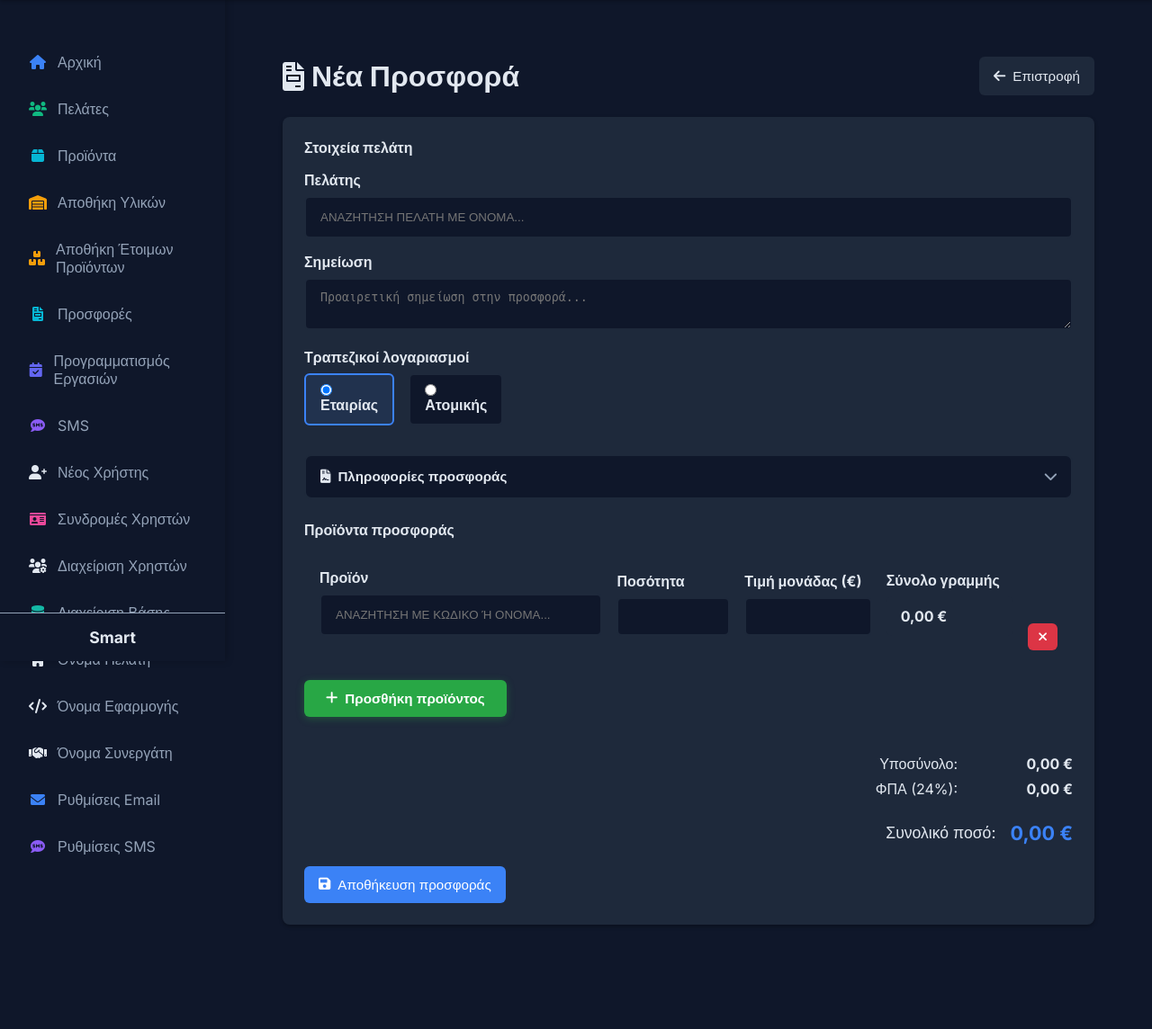
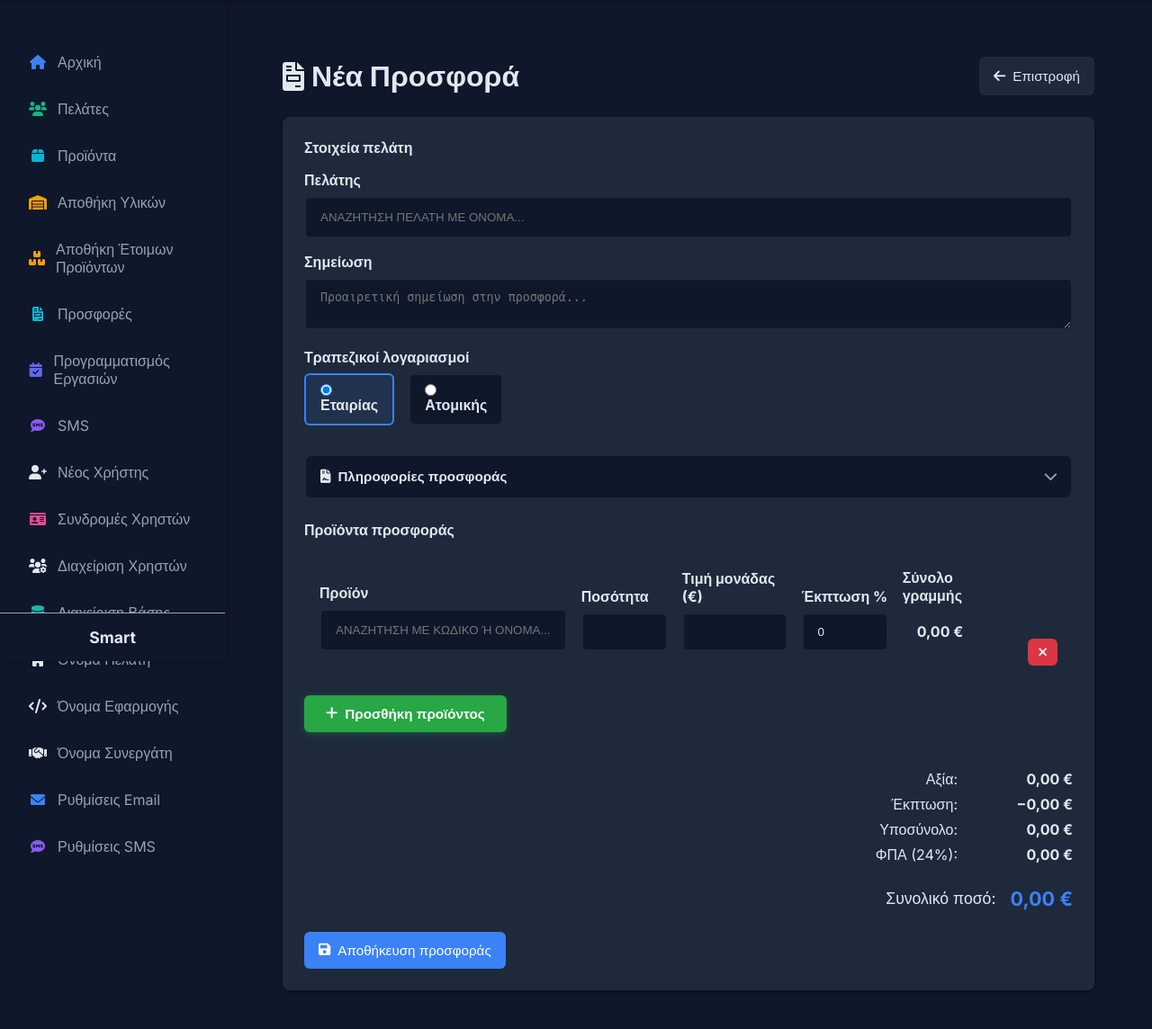
Before and after one commit to vaingr/fotodiakosmos, a Django app: page /products/offers/create/ in a window 1280 px wide. Shown: the part 65-1209 px from the top of the page at 90% size. Before the commit the page ends 1093 px from the top, so only its background shows below. Run offline with Django 5.2, Linux system fonts and the light colour scheme; the visitor is signed in with stand-in values (Sample User, id 1); data comes from the database, SQL or seed files in the repository; data that the repository does not hold is empty.

Commit message:
add discount

```diff
--- a/products/admin.py
+++ b/products/admin.py
@@ -6,6 +6,7 @@
 class OfferItemInline(admin.TabularInline):
     model = OfferItem
     extra = 0
+    fields = ('product', 'quantity', 'unit_price', 'discount_percent')
 
 
 @admin.register(Offer)
--- a/products/forms.py
+++ b/products/forms.py
@@ -585,11 +585,12 @@
 
     class Meta:
         model = OfferItem
-        fields = ['product', 'quantity', 'unit_price']
+        fields = ['product', 'quantity', 'unit_price', 'discount_percent']
         labels = {
             'product': 'Προϊόν',
             'quantity': 'Ποσότητα',
             'unit_price': 'Τιμή μονάδας (€)',
+            'discount_percent': 'Έκπτωση %',
         }
         widgets = {
             'product': forms.Select(attrs={'class': 'offer-product-select'}),
@@ -602,6 +603,13 @@
                 'class': 'form-control offer-price-input',
                 'min': 0,
                 'step': '0.01',
+            }),
+            'discount_percent': forms.NumberInput(attrs={
+                'class': 'form-control offer-discount-input',
+                'min': 0,
+                'max': 100,
+                'step': '0.01',
+                'placeholder': '0',
             }),
         }
 
@@ -618,8 +626,18 @@
         self.fields['product'].error_messages['required'] = 'Επιλέξτε προϊόν.'
         self.fields['quantity'].error_messages['required'] = 'Η ποσότητα είναι υποχρεωτική.'
         self.fields['unit_price'].error_messages['required'] = 'Η τιμή είναι υποχρεωτική.'
+        self.fields['discount_percent'].required = False
+        self.fields['discount_percent'].initial = 0
+        self.fields['discount_percent'].error_messages['min_value'] = 'Η έκπτωση δεν μπορεί να είναι αρνητική.'
+        self.fields['discount_percent'].error_messages['max_value'] = 'Η έκπτωση δεν μπορεί να είναι πάνω από 100%.'
         if not self.instance.pk:
             self.empty_permitted = True
+
+    def clean_discount_percent(self):
+        value = self.cleaned_data.get('discount_percent')
+        if value in (None, ''):
+            return 0
+        return value
 
     def has_changed(self):
         if self.instance.pk:
--- a/products/models.py
+++ b/products/models.py
@@ -1,5 +1,11 @@
-from django.core.validators import MinValueValidator
+from decimal import Decimal, ROUND_HALF_UP
+
+from django.core.validators import MaxValueValidator, MinValueValidator
 from django.db import models
+
+
+def _money(value):
+    return Decimal(value).quantize(Decimal('0.01'), rounding=ROUND_HALF_UP)
 
 
 class FinishedProduct(models.Model):
@@ -282,11 +288,29 @@
 
     def recalculate_total(self):
         total = sum(
-            (item.quantity * item.unit_price)
-            for item in OfferItem.objects.filter(offer_id=self.pk)
+            (item.line_total for item in OfferItem.objects.filter(offer_id=self.pk)),
+            Decimal('0.00'),
         )
-        self.total_amount = total
+        self.total_amount = _money(total)
         self.save(update_fields=['total_amount'])
+
+    @property
+    def has_discount(self):
+        return any((item.discount_percent or 0) > 0 for item in self.items.all())
+
+    @property
+    def gross_subtotal_amount(self):
+        return sum(
+            (item.gross_line_total for item in self.items.all()),
+            Decimal('0.00'),
+        )
+
+    @property
+    def discount_total_amount(self):
+        return sum(
+            (item.discount_amount for item in self.items.all()),
+            Decimal('0.00'),
+        )
 
     @property
     def subtotal_amount(self):
@@ -334,6 +358,13 @@
         validators=[MinValueValidator(0)],
         verbose_name='Τιμή μονάδας',
     )
+    discount_percent = models.DecimalField(
+        max_digits=5,
+        decimal_places=2,
+        default=0,
+        validators=[MinValueValidator(0), MaxValueValidator(100)],
+        verbose_name='Έκπτωση %',
+    )
 
     class Meta:
         verbose_name = 'Γραμμή προσφοράς'
@@ -344,8 +375,19 @@
         return f'{self.product.name} x {self.quantity}'
 
     @property
+    def gross_line_total(self):
+        return _money(Decimal(self.quantity) * self.unit_price)
+
+    @property
+    def discount_amount(self):
+        percent = self.discount_percent or Decimal('0')
+        if percent <= 0:
+            return Decimal('0.00')
+        return _money(self.gross_line_total * percent / Decimal('100'))
+
+    @property
     def line_total(self):
-        return self.quantity * self.unit_price
+        return self.gross_line_total - self.discount_amount
 
 
 class OfferSettings(models.Model):
--- a/products/templates/products/offer_form.html
+++ b/products/templates/products/offer_form.html
@@ -150,7 +150,7 @@
 }
 .offer-row-fields {
     display: grid;
-    grid-template-columns: 2fr 0.8fr 0.9fr 0.9fr auto;
+    grid-template-columns: 2fr 0.7fr 0.85fr 0.7fr 0.9fr auto;
     gap: 1rem;
     align-items: end;
 }
@@ -404,6 +404,13 @@
                             <div class="error-message">{{ item_form.unit_price.errors.0 }}</div>
                             {% endif %}
                         </div>
+                        <div class="form-group discount-field">
+                            <label>{{ item_form.discount_percent.label }}</label>
+                            {{ item_form.discount_percent }}
+                            {% if item_form.discount_percent.errors %}
+                            <div class="error-message">{{ item_form.discount_percent.errors.0 }}</div>
+                            {% endif %}
+                        </div>
                         <div class="form-group total-field">
                             <label>Σύνολο γραμμής</label>
                             <div class="line-total-display">{% if item_form.instance.pk %}{{ item_form.instance.line_total|floatformat:2 }} €{% else %}0,00 €{% endif %}</div>
@@ -435,6 +442,14 @@
             {% endif %}
 
             <div class="offer-totals-panel">
+                <div class="offer-total-line" id="offerGrossLine"{% if not offer or not offer.has_discount %} hidden{% endif %}>
+                    <span>Αξία:</span>
+                    <strong id="offerGrossTotal">{% if offer %}{{ offer.gross_subtotal_amount|floatformat:2 }} €{% else %}0,00 €{% endif %}</strong>
+                </div>
+                <div class="offer-total-line" id="offerDiscountLine"{% if not offer or not offer.has_discount %} hidden{% endif %}>
+                    <span>Έκπτωση:</span>
+                    <strong id="offerDiscountTotal">{% if offer %}−{{ offer.discount_total_amount|floatformat:2 }} €{% else %}−0,00 €{% endif %}</strong>
+                </div>
                 <div class="offer-total-line">
                     <span>Υποσύνολο:</span>
                     <strong id="offerSubtotal">{% if offer %}{{ offer.subtotal_amount|floatformat:2 }} €{% else %}0,00 €{% endif %}</strong>
@@ -495,24 +510,47 @@
         return parseFloat(String(value).replace(',', '.')) || 0;
     }
 
-    function updateLineTotal(row) {
+    function roundMoney(value) {
+        return Math.round((Number(value) + Number.EPSILON) * 100) / 100;
+    }
+
+    function getRowAmounts(row) {
         const quantity = parseNumber(row.querySelector('.offer-quantity-input')?.value);
         const price = parseNumber(row.querySelector('.offer-price-input')?.value);
+        let discount = parseNumber(row.querySelector('.offer-discount-input')?.value);
+        if (discount < 0) discount = 0;
+        if (discount > 100) discount = 100;
+        const gross = roundMoney(quantity * price);
+        const discountAmount = roundMoney(gross * discount / 100);
+        return {
+            gross: gross,
+            discountAmount: discountAmount,
+            net: roundMoney(gross - discountAmount),
+        };
+    }
+
+    function updateLineTotal(row) {
         const display = row.querySelector('.line-total-display');
         if (display) {
-            display.textContent = formatMoney(quantity * price);
+            display.textContent = formatMoney(getRowAmounts(row).net);
         }
         updateGrandTotal();
     }
 
     function updateGrandTotal() {
+        let grossTotal = 0;
+        let discountTotal = 0;
         let subtotal = 0;
         formsetContainer.querySelectorAll('[data-form-row]').forEach(function(row) {
             if (row.style.display === 'none') return;
-            const quantity = parseNumber(row.querySelector('.offer-quantity-input')?.value);
-            const price = parseNumber(row.querySelector('.offer-price-input')?.value);
-            subtotal += quantity * price;
+            const amounts = getRowAmounts(row);
+            grossTotal += amounts.gross;
+            discountTotal += amounts.discountAmount;
+            subtotal += amounts.net;
         });
+        grossTotal = roundMoney(grossTotal);
+        discountTotal = roundMoney(discountTotal);
+        subtotal = roundMoney(subtotal);
 
         const customerSelect = document.getElementById('id_offer_customer');
         let vatRate = 24;
@@ -527,12 +565,21 @@
             }
         }
 
-        const vatAmount = subtotal * vatRate / 100;
-        const grandTotal = subtotal + vatAmount;
+        const vatAmount = roundMoney(subtotal * vatRate / 100);
+        const grandTotal = roundMoney(subtotal + vatAmount);
+        const hasDiscount = discountTotal > 0;
 
+        const grossLine = document.getElementById('offerGrossLine');
+        const discountLine = document.getElementById('offerDiscountLine');
+        const grossTotalEl = document.getElementById('offerGrossTotal');
+        const discountTotalEl = document.getElementById('offerDiscountTotal');
         const subtotalEl = document.getElementById('offerSubtotal');
         const vatRateLabelEl = document.getElementById('offerVatRateLabel');
         const vatAmountEl = document.getElementById('offerVatAmount');
+        if (grossLine) grossLine.hidden = !hasDiscount;
+        if (discountLine) discountLine.hidden = !hasDiscount;
+        if (grossTotalEl) grossTotalEl.textContent = formatMoney(grossTotal);
+        if (discountTotalEl) discountTotalEl.textContent = '−' + formatMoney(discountTotal);
         if (subtotalEl) subtotalEl.textContent = formatMoney(subtotal);
         if (vatRateLabelEl) vatRateLabelEl.textContent = vatLabel;
         if (vatAmountEl) vatAmountEl.textContent = formatMoney(vatAmount);
@@ -540,7 +587,7 @@
     }
 
     function bindTotals(row) {
-        row.querySelectorAll('.offer-quantity-input, .offer-price-input').forEach(function(input) {
+        row.querySelectorAll('.offer-quantity-input, .offer-price-input, .offer-discount-input').forEach(function(input) {
             input.addEventListener('input', function() {
                 updateLineTotal(row);
             });
@@ -851,7 +898,6 @@
                             <select class="offer-product-select" name="items-${index}-product" id="id_items-${index}-product">
                                 <option value="">Επιλέξτε προϊόν...</option>
                             </select>
-                            </select>
                         </div>
                     </div>
                     <div class="form-group quantity-field">
@@ -863,6 +909,11 @@
                         <label>Τιμή μονάδας (€)</label>
                         <input type="number" class="form-control offer-price-input" name="items-${index}-unit_price"
                                id="id_items-${index}-unit_price" min="0" step="0.01" value="0">
+                    </div>
+                    <div class="form-group discount-field">
+                        <label>Έκπτωση %</label>
+                        <input type="number" class="form-control offer-discount-input" name="items-${index}-discount_percent"
+                               id="id_items-${index}-discount_percent" min="0" max="100" step="0.01" placeholder="0">
                     </div>
                     <div class="form-group total-field">
                         <label>Σύνολο γραμμής</label>
@@ -886,6 +937,9 @@
             const wrapper = document.createElement('div');
             wrapper.innerHTML = buildOfferRowHtml(index).trim();
             const row = wrapper.firstElementChild;
+            if (!row) {
+                return;
+            }
             formsetContainer.appendChild(row);
             totalFormsInput.value = String(index + 1);
             initProductPickers(row);
```
Also changed, not shown: products/templates/products/offer_print.html (+36 -2 lines), products/migrations/0014_offeritem_discount_percent.py (added).
